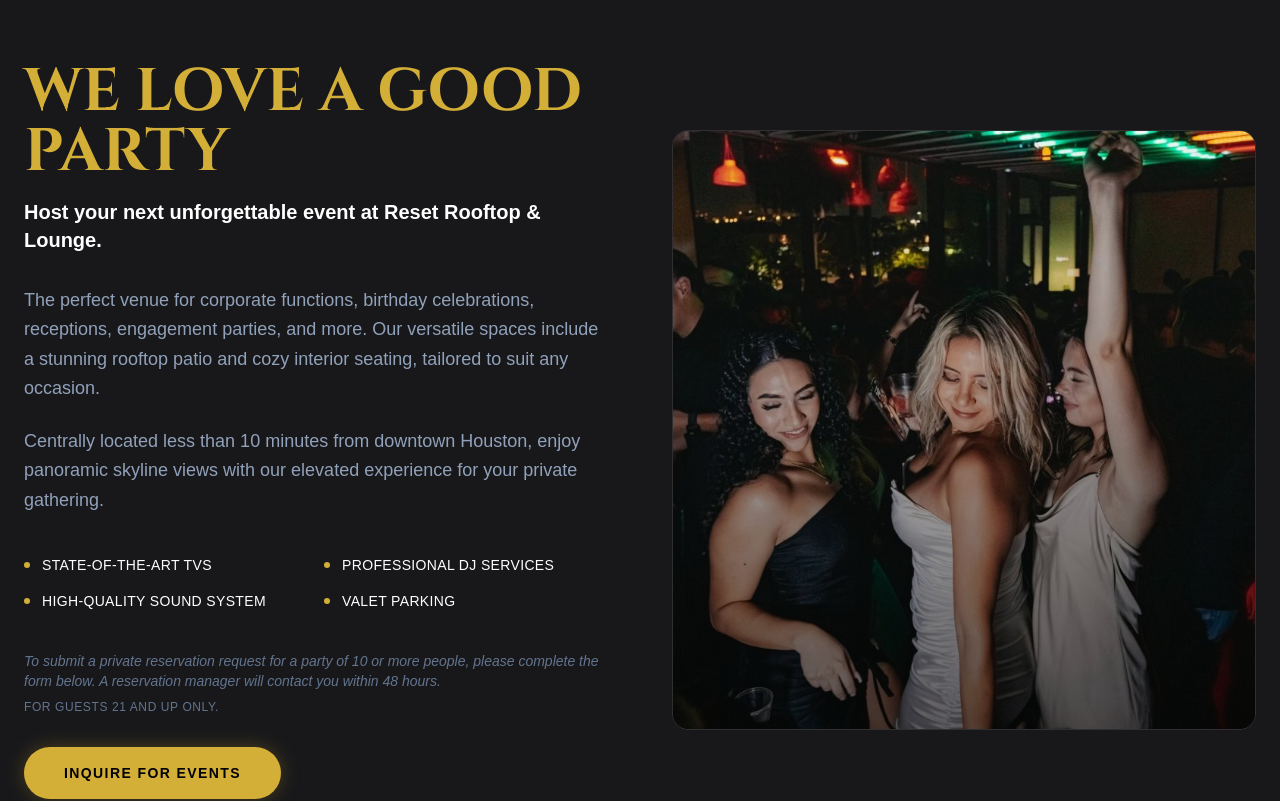
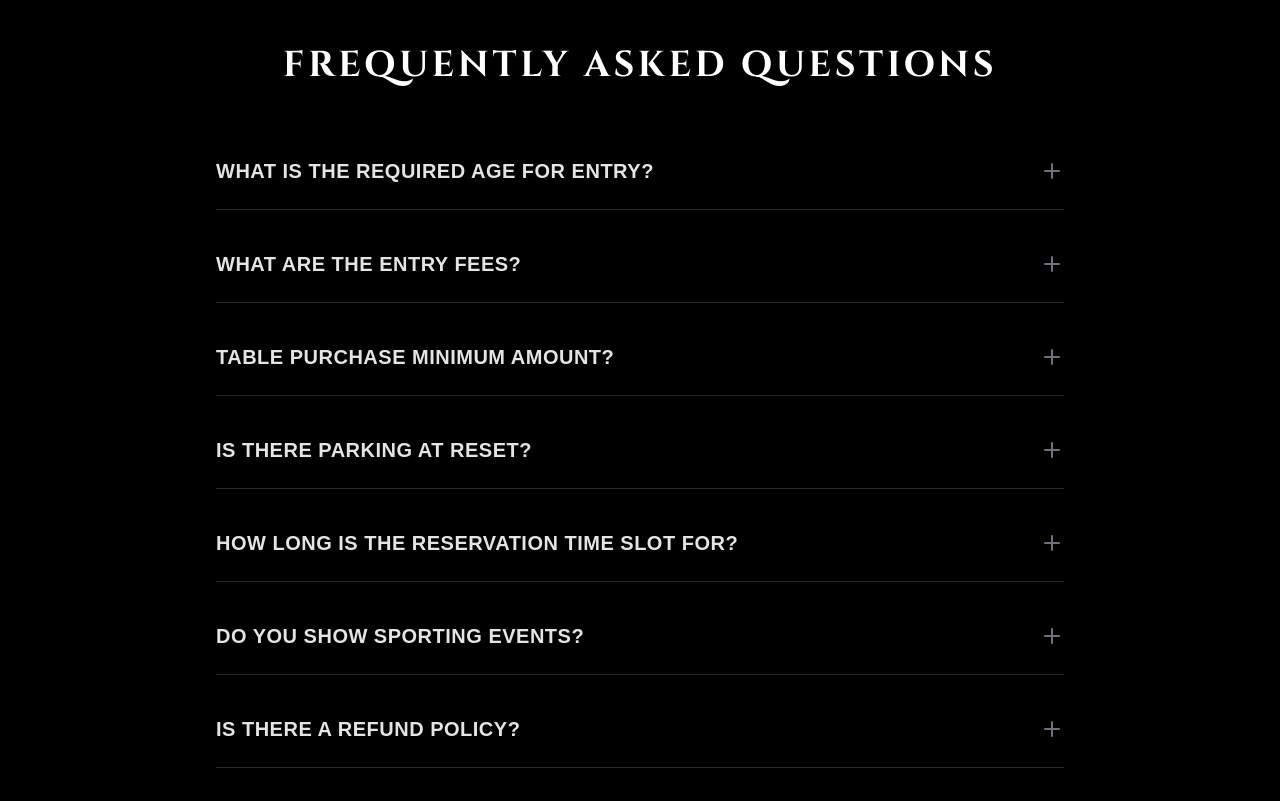
Before and after one commit to Warble-Solutions/resethtx-webapp, a Next.js app: page /about in a window 1280 px wide. Shown: the part 4280-5081 px from the top of the page. Built offline with nearby package versions, Linux system fonts and the light colour scheme; no server answers; the database is empty.

Commit message:
feat: implement FAQ section on About page and dedicated FAQ page

```diff
--- a/app/about/page.tsx
+++ b/app/about/page.tsx
@@ -3,6 +3,7 @@
 import { IdCard, Shirt, Users, Ticket, Car } from 'lucide-react'
 import PrivateEventsAboutSection from '@/app/components/PrivateEventsAboutSection'
 import BookTableButton from '@/app/components/BookTableButton'
+import FAQSection from '@/app/components/FAQSection'
 
 export default function AboutPage() {
     return (
@@ -214,7 +215,11 @@
             </section>
 
 
-            {/* 7. PRIVATE EVENTS CTA */}
+
+            {/* 7. FAQ Section */}
+            <FAQSection />
+
+            {/* 8. PRIVATE EVENTS CTA */}
             <PrivateEventsAboutSection />
 
         </main >
--- /dev/null
+++ b/app/components/FAQSection.tsx
@@ -0,0 +1,81 @@
+'use client';
+import { useState } from 'react';
+import { Plus, Minus } from 'lucide-react';
+
+const faqs = [
+    {
+        question: "WHAT IS THE REQUIRED AGE FOR ENTRY?",
+        answer: "You must have a valid government issued photo ID. You must be 21+ to drink from the bar."
+    },
+    {
+        question: "WHAT ARE THE ENTRY FEES?",
+        answer: "Wednesday & Thursday: Free\nFriday: $20 after 10 PM\nSaturday: Event Pending\nSunday: Free"
+    },
+    {
+        question: "TABLE PURCHASE MINIMUM AMOUNT?",
+        answer: "Every day of the week except for Sunday, bottle sections start at $500 (you must purchase one bottle).\n\nOn Sundays, select bottles are priced at $200, and there is a two-bottle minimum."
+    },
+    {
+        question: "IS THERE PARKING AT RESET?",
+        answer: "Yes. Valet parking is available. There is also limited parking on the street."
+    },
+    {
+        question: "HOW LONG IS THE RESERVATION TIME SLOT FOR?",
+        answer: "The reservation time slots are for two hours. This rule is only in effect when time and capacity has been reached. Extensions may be negotiated on a case by case basis."
+    },
+    {
+        question: "DO YOU SHOW SPORTING EVENTS?",
+        answer: "Yes, we play major sporting events."
+    },
+    {
+        question: "IS THERE A REFUND POLICY?",
+        answer: "Purchaser acknowledges that no refunds will be provided and that no exchanges or credits for future event dates will be given for section reservations for any reason."
+    },
+    {
+        question: "IS GRATUITY ADDED TO ORDERS?",
+        answer: "Gratuity and tax are not included in the listed price and will be added to your bill."
+    }
+];
+
+export default function FAQSection({ className = "" }: { className?: string }) {
+    const [openIndex, setOpenIndex] = useState<number | null>(null);
+
+    return (
+        <section className={`py-20 bg-black ${className}`}>
+            <div className="max-w-4xl mx-auto px-6">
+                <h2 className="text-3xl md:text-4xl font-bold mb-12 text-center text-white tracking-widest uppercase font-heading">
+                    FREQUENTLY ASKED QUESTIONS
+                </h2>
+                <div className="space-y-4">
+                    {faqs.map((faq, index) => (
+                        <div key={index} className="border-b border-zinc-800">
+                            <button
+                                onClick={() => setOpenIndex(openIndex === index ? null : index)}
+                                className="w-full flex items-center justify-between py-6 text-left focus:outline-none group"
+                            >
+                                <span className="text-lg md:text-xl font-bold text-zinc-200 group-hover:text-[#D4AF37] transition-colors uppercase tracking-wide pr-8">
+                                    {faq.question}
+                                </span>
+                                <div className="flex-shrink-0">
+                                    {openIndex === index ? (
+                                        <Minus className="w-6 h-6 text-[#D4AF37]" />
+                                    ) : (
+                                        <Plus className="w-6 h-6 text-zinc-500 group-hover:text-[#D4AF37] transition-colors" />
+                                    )}
+                                </div>
+                            </button>
+                            <div
+                                className={`overflow-hidden transition-all duration-300 ease-in-out ${openIndex === index ? 'max-h-96 opacity-100' : 'max-h-0 opacity-0'
+                                    }`}
+                            >
+                                <div className="pb-6 text-zinc-400 whitespace-pre-line leading-relaxed">
+                                    {faq.answer}
+                                </div>
+                            </div>
+                        </div>
+                    ))}
+                </div>
+            </div>
+        </section>
+    );
+}
--- a/app/components/Footer.tsx
+++ b/app/components/Footer.tsx
@@ -71,6 +71,9 @@
                         </Link>
                         <Link href="/contact" className="text-slate-400 hover:text-[#D4AF37] transition-colors">
                             Contact
+                        </Link>
+                        <Link href="/faq" className="text-slate-400 hover:text-[#D4AF37] transition-colors">
+                            FAQ
                         </Link>
                         <Link href="/privacy" className="text-slate-400 hover:text-[#D4AF37] transition-colors">
                             Privacy Policy
--- a/app/components/HomeClient.tsx
+++ b/app/components/HomeClient.tsx
@@ -13,6 +13,7 @@
 import ReviewModal from './ReviewModal'
 import ReviewsCTA from './ReviewsCTA'
 import ExclusiveAccess from './ExclusiveAccess'
+
 
 interface Event {
     id: string
@@ -77,6 +78,8 @@
 
             <ReviewsCTA onOpenReview={() => setIsReviewModalOpen(true)} />
 
+
+
             <EventModal
                 isOpen={isModalOpen}
                 onClose={() => setIsModalOpen(false)}
--- /dev/null
+++ b/app/faq/page.tsx
@@ -0,0 +1,14 @@
+import FAQSection from '../components/FAQSection';
+
+export const metadata = {
+    title: 'FAQ - Reset HTX',
+    description: 'Frequently Asked Questions about Reset HTX.',
+}
+
+export default function FAQPage() {
+    return (
+        <div className="min-h-screen bg-black pt-32 pb-20">
+            <FAQSection />
+        </div>
+    );
+}
```
